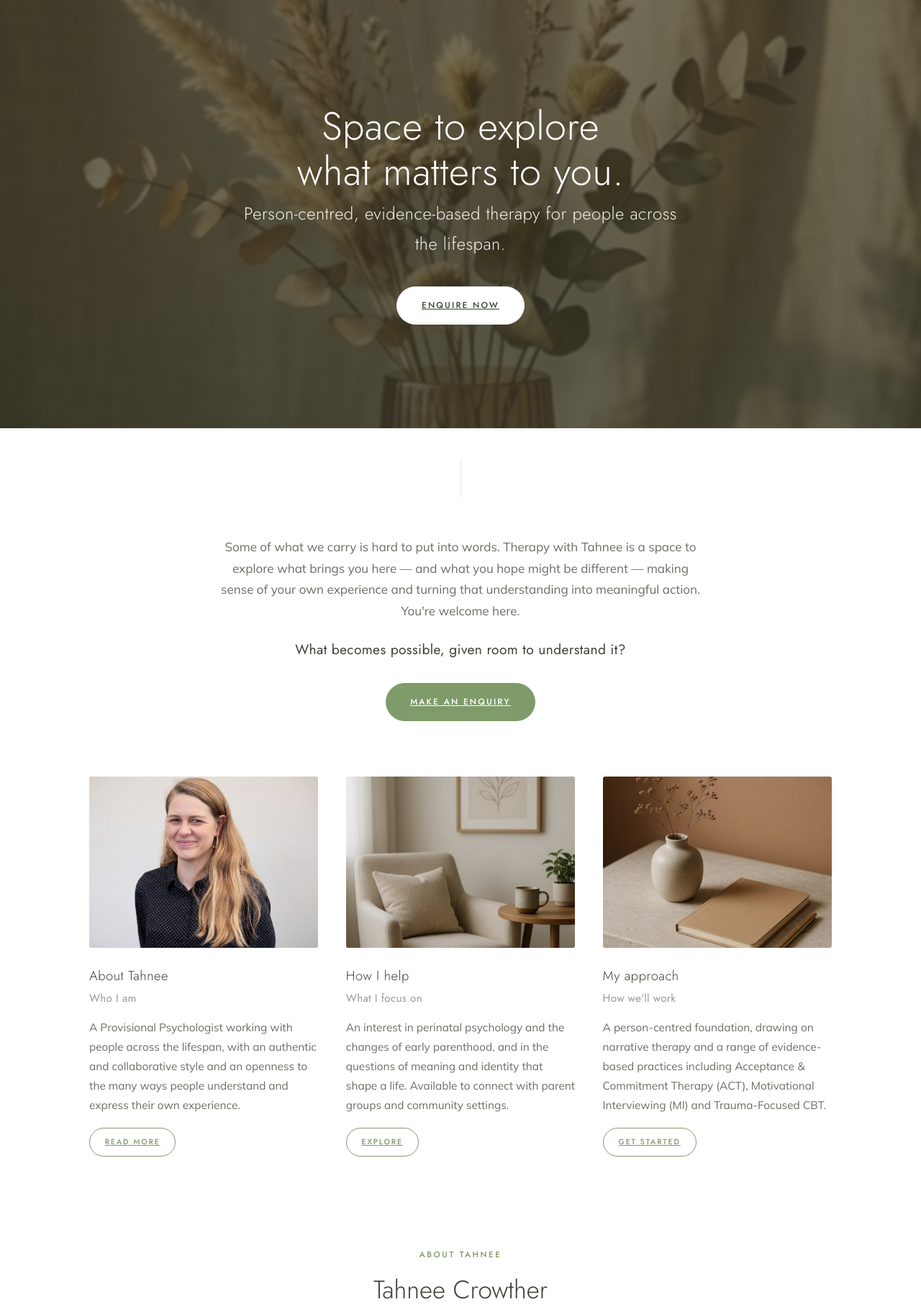
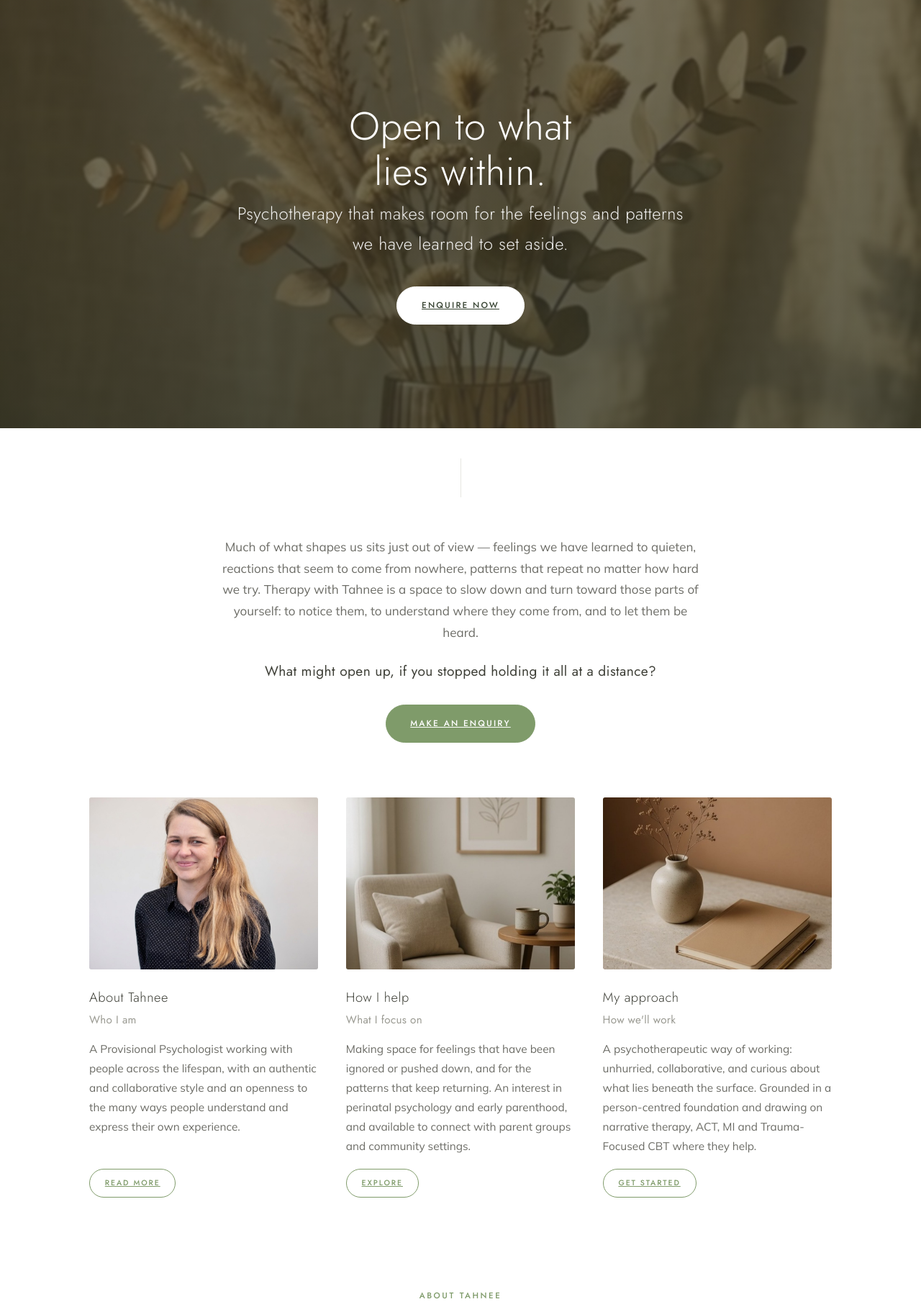
Before and after one commit to Tradd-Horne/the-opening, a Django app: template core/templates/core/index.html in a window 1280 px wide. Shown: the part 93-1916 px from the top of the page at 72% size. Run offline with Django 4.2, Linux system fonts and the light colour scheme; the template is opened without the code that fills it, so the values that code supplies are empty.

Commit message:
Psychotherapy framing; Jung quote

```diff
--- a/core/templates/core/base.html
+++ b/core/templates/core/base.html
@@ -5,7 +5,7 @@
   <meta charset="UTF-8">
   <meta name="viewport" content="width=device-width, initial-scale=1.0">
   <title>{% block title %}The Opening — Tahnee Crowther, Provisional Psychologist{% endblock %}</title>
-  <meta name="description" content="{% block meta_description %}The Opening — Tahnee Crowther, Provisional Psychologist. Person-centred therapy for people across the lifespan, drawing on narrative therapy, ACT, MI and Trauma-Focused CBT. Self-funded, NDIS and WorkCover.{% endblock %}">
+  <meta name="description" content="{% block meta_description %}The Opening — Tahnee Crowther, Provisional Psychologist. Psychotherapy that makes room for the feelings and patterns we have learned to set aside. Self-funded, NDIS and WorkCover.{% endblock %}">
   <meta name="robots" content="index, follow">
   <meta name="theme-color" content="#7f9b6a">
   <link rel="canonical" href="https://theopening.com.au/">
@@ -13,7 +13,7 @@
   <meta property="og:type" content="website">
   <meta property="og:site_name" content="The Opening">
   <meta property="og:title" content="The Opening — Tahnee Crowther, Provisional Psychologist">
-  <meta property="og:description" content="Person-centred, evidence-based therapy for people across the lifespan.">
+  <meta property="og:description" content="Psychotherapy that makes room for the feelings and patterns we have learned to set aside.">
   <meta property="og:url" content="https://theopening.com.au/">
   <meta property="og:image" content="https://theopening.com.au{% static 'core/images/tahnee.jpg' %}">
   <meta name="twitter:card" content="summary_large_image">
--- a/core/templates/core/index.html
+++ b/core/templates/core/index.html
@@ -5,8 +5,8 @@
 
 {# ───────────────────────── HERO ───────────────────────── #}
 <section class="hero" style="background-image: linear-gradient(180deg, rgba(45,54,42,0.62), rgba(45,54,42,0.72)), url('{% static 'core/images/hero.jpg' %}');">
-  <h1>Space to explore<br>what matters to you.</h1>
-  <p class="hero-sub">Person-centred, evidence-based therapy for people across the lifespan.</p>
+  <h1>Open to what<br>lies within.</h1>
+  <p class="hero-sub">Psychotherapy that makes room for the feelings and patterns we have learned to set aside.</p>
   <a href="#contact" class="btn btn-light">Enquire now</a>
 </section>
 
@@ -15,10 +15,11 @@
 {# ───────────────────────── INTRO ───────────────────────── #}
 <section class="intro">
   <div class="container narrow">
-    <p>Some of what we carry is hard to put into words. Therapy with Tahnee is a space to explore what brings
-       you here — and what you hope might be different — making sense of your own experience and turning that
-       understanding into meaningful action. You're welcome here.</p>
-    <p class="lead-strong">What becomes possible, given room to understand it?</p>
+    <p>Much of what shapes us sits just out of view — feelings we have learned to quieten, reactions that
+       seem to come from nowhere, patterns that repeat no matter how hard we try. Therapy with Tahnee is a
+       space to slow down and turn toward those parts of yourself: to notice them, to understand where they
+       come from, and to let them be heard.</p>
+    <p class="lead-strong">What might open up, if you stopped holding it all at a distance?</p>
     <a href="#contact" class="btn">Make an enquiry</a>
   </div>
 </section>
@@ -42,9 +43,9 @@
         <div class="pcard-photo"><img src="{% static 'core/images/help.jpg' %}" alt="A calm, comfortable space for therapy"></div>
         <h3>How I help</h3>
         <p class="pcard-role">What I focus on</p>
-        <p>An interest in perinatal psychology and the changes of early parenthood, and in the questions of
-           meaning and identity that shape a life. Available to connect with parent groups and community
-           settings.</p>
+        <p>Making space for feelings that have been ignored or pushed down, and for the patterns that keep
+           returning. An interest in perinatal psychology and early parenthood, and available to connect with
+           parent groups and community settings.</p>
         <a href="#help-detail" class="btn btn-outline btn-sm">Explore</a>
       </article>
 
@@ -52,9 +53,9 @@
         <div class="pcard-photo"><img src="{% static 'core/images/approach.jpg' %}" alt="A considered, evidence-based approach"></div>
         <h3>My approach</h3>
         <p class="pcard-role">How we'll work</p>
-        <p>A person-centred foundation, drawing on narrative therapy and a range of evidence-based practices
-           including Acceptance &amp; Commitment Therapy (ACT), Motivational Interviewing (MI) and
-           Trauma-Focused CBT.</p>
+        <p>A psychotherapeutic way of working: unhurried, collaborative, and curious about what lies beneath
+           the surface. Grounded in a person-centred foundation and drawing on narrative therapy, ACT, MI and
+           Trauma-Focused CBT where they help.</p>
         <a href="#contact" class="btn btn-outline btn-sm">Get started</a>
       </article>
 
@@ -83,9 +84,9 @@
 {# ───────────────────────── REFLECTIVE LINE ───────────────────────── #}
 <section class="reflect">
   <div class="container">
-    <p>Reaching out takes courage. Whatever brings you here, there is room to be honest — to sit with what's
-       difficult, and to move toward a life that feels more your own.</p>
-    <span class="attrib">Tahnee Crowther · Provisional Psychologist</span>
+    <p>“Your vision will become clear only when you can look into your own heart.
+       Who looks outside, dreams; who looks inside, awakes.”</p>
+    <span class="attrib">C. G. Jung · letter, 1916</span>
   </div>
 </section>
 
@@ -93,13 +94,19 @@
 <section class="areas" id="help-detail">
   <div class="container">
     <p class="kicker">How I help</p>
-    <h2>Who I work with</h2>
+    <h2>What we might explore</h2>
+    <div class="tag-list">
+      <span>Feelings held back or pushed down</span>
+      <span>Patterns that keep repeating</span>
+      <span>Reactions that feel bigger than the moment</span>
+      <span>Trauma</span>
+      <span>Meaning &amp; identity</span>
+      <span>Perinatal &amp; early parenthood</span>
+    </div>
+    <h2 style="margin-top:3rem">Who I work with</h2>
     <div class="tag-list">
       <span>People across the lifespan</span>
-      <span>Perinatal &amp; early parenthood</span>
       <span>Parent groups &amp; community settings</span>
-      <span>Trauma</span>
-      <span>Meaning &amp; identity</span>
       <span>First Nations peoples</span>
       <span>LGBTIQA+ communities</span>
       <span>Intersecting identities</span>
```
